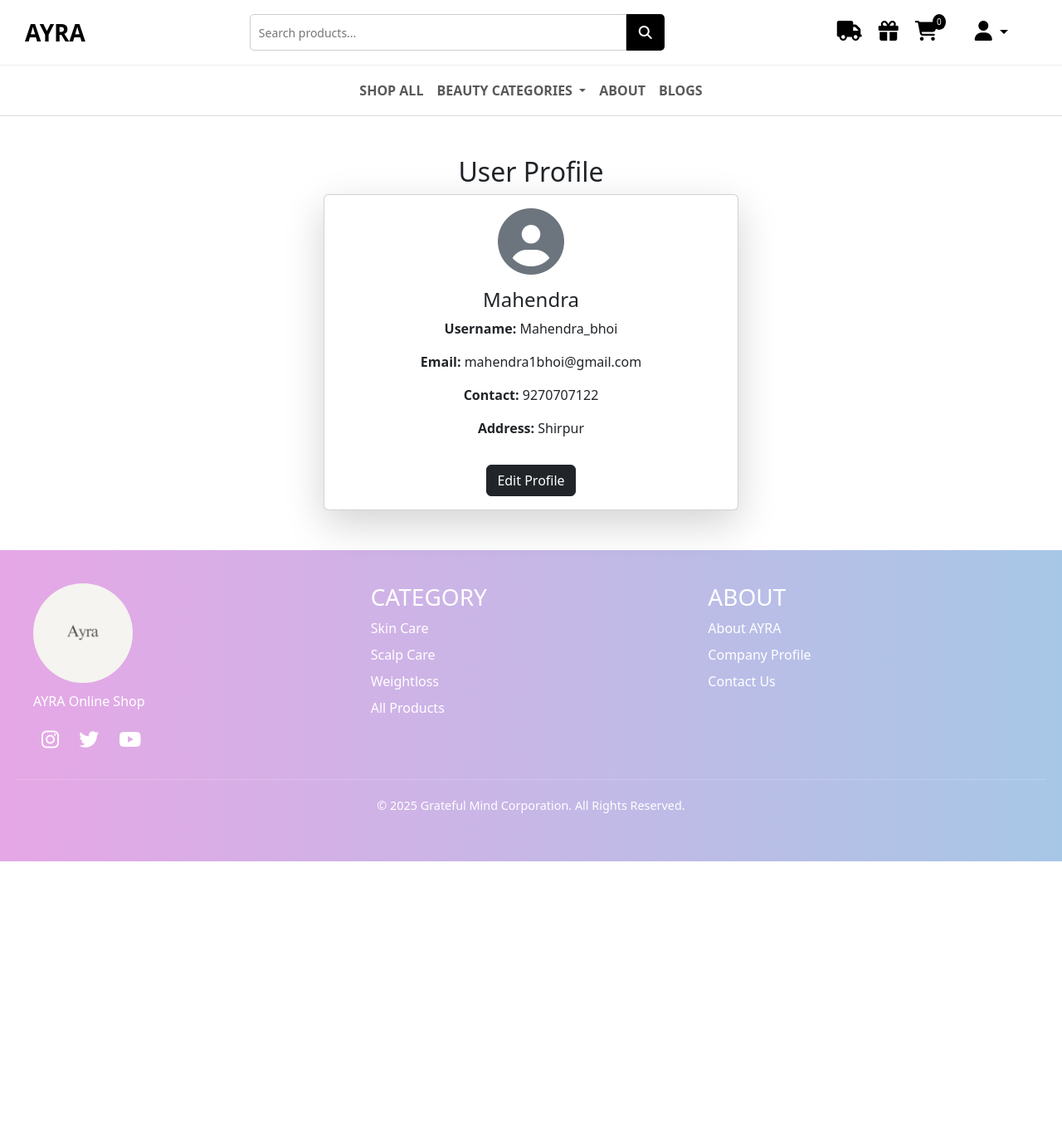
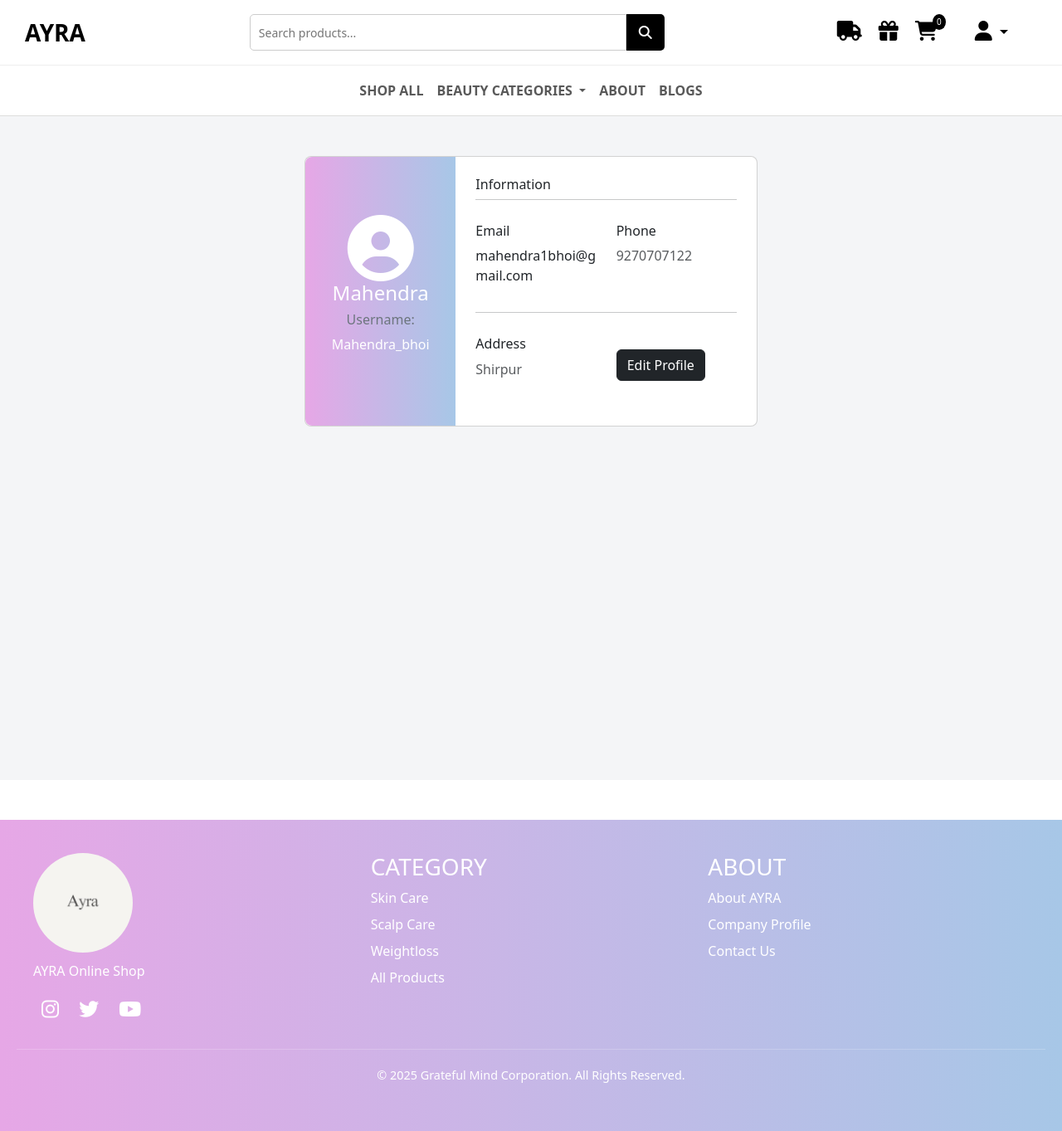
Before and after one commit to successcodinginstitute/DjangoEcommerce_test, a Django app: page /profile/ in a window 1280 px wide. Shown: the whole page at 83% size. Before the commit the page ends 1038 px from the top, so only its background shows below. Run offline with Django 5.2, Linux system fonts and the light colour scheme; a user stored in the database is signed in; data comes from the database, SQL or seed files in the repository; some libraries are stand-ins or nearby versions.

Commit message:
edit profile changes

```diff
--- a/AYRAW/templates/profile.html
+++ b/AYRAW/templates/profile.html
@@ -1,12 +1,26 @@
 {% extends 'base.html' %}
 
 {% block 'main' %}
-<div class="container mt-5">
-    <h2 class="text-center">User Profile</h2>
-    <div class="card mx-auto shadow-lg" style="max-width: 500px;">
+<style>
+.gradient-custom {
+    /* fallback for old browsers */
+    background: #f6d365;
+
+    /* Chrome 10-25, Safari 5.1-6 */
+    background: -webkit-linear-gradient(to right bottom, rgba(246, 211, 101, 1), rgba(253, 160, 133, 1));
+
+    /* W3C, IE 10+/ Edge, Firefox 16+, Chrome 26+, Opera 12+, Safari 7+ */
+    background:linear-gradient(to right, #e6a7e6, #a7c7e7);
+    }
+</style>
+<!-- <div class="container mt-5" style="background: linear-gradient(to right, #e6a7e6, #a7c7e7); max-width:50vw; height: 57vh; border-radius: 15px; font-family: Montserrat, sans-serif; font-optical-sizing: auto; font-weight: weighted; font-style: normal; display: flex; flex-direction: row; justify-content: center; align-items: center;" >
+
+    <div>
+    <h2 class="text-center text-white fw-bold">User Profile</h2>
+    <div class="card mx-auto shadow-lg" style="width:50vw;">
         <div class="card-body text-center">
-            <i class="fas fa-user-circle fa-5x text-secondary"></i>
-            <h4 class="mt-3">{{ profile.full_name }}</h4>
+            <i class="fas fa-user-circle fa-5x" style="color: #83abb8;"></i>
+            <h4 class="mt-3 text-secondary fw-bold">{{ profile.full_name }}</h4>
             <p><strong>Username:</strong> {{ request.user.username }}</p>
             <p><strong>Email:</strong> {{ request.user.email }}</p>
             <p><strong>Contact:</strong> {{ profile.contact_number }}</p>
@@ -17,6 +31,56 @@
         </div>
     </div>
 </div>
+</div> -->
+
+<section class="vh-100" style="background-color: #f4f5f7;">
+    <div class="container py-5 h-100">
+      <div class="row d-flex justify-content-center align-items-center">
+        <div class="col col-lg-6 mb-4 mb-lg-0">
+          <div class="card mb-3" style="border-radius: .5rem;">
+            <div class="row g-0">
+              <div class="col-md-4 gradient-custom text-center text-white"
+                style="border-top-left-radius: .5rem; border-bottom-left-radius: .5rem; display: flex; align-items: center; justify-content: center; flex-direction: column;">
+                <i class="fas fa-user-circle fa-5x" style="color:white;" alt="Avatar" class="img-fluid my-5" style="width: 80px;"></i>
+                <h4>{{ profile.full_name }}</h4>
+                <h6 class="text-secondary">Username:</h6>
+                <p>{{ request.user.username }}</p>
+              </div>
+              <div class="col-md-8">
+                <div class="card-body p-4">
+                  <h6>Information</h6>
+                  <hr class="mt-0 mb-4">
+                  <div class="row pt-1">
+                    <div class="col-6 mb-3">
+                      <h6>Email</h6>
+                      <p>{{ request.user.email }}</p>
+                    </div>
+                    <div class="col-6 mb-3">
+                      <h6>Phone</h6>
+                      <p class="text-muted">{{ profile.contact_number }}</p>
+                    </div>
+                  </div>
+
+                  <hr class="mt-0 mb-4">
+                  <div class="row pt-1">
+                    <div class="col-6 mb-3">
+                      <h6>Address</h6>
+                      <p class="text-muted">{{ profile.address }}</p>
+                    </div>
+                    <div class="col-6 mb-3">
+                      <!-- <h6>Most Viewed</h6> -->
+                      <button class="btn btn-dark mt-3" data-bs-toggle="modal" data-bs-target="#editProfileModal"> Edit Profile
+                    </button>
+                    </div>
+                  </div>
+                </div>
+              </div>
+            </div>
+          </div>
+        </div>
+      </div>
+    </div>
+  </section>
 
 <!-- Edit Profile Modal -->
 <div class="modal fade" id="editProfileModal" tabindex="-1" aria-labelledby="editProfileModalLabel" aria-hidden="true">
```
